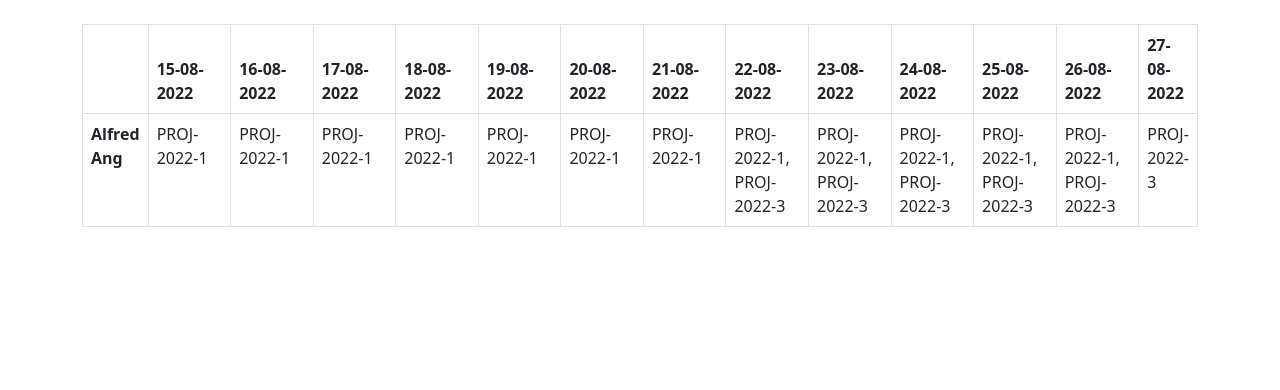
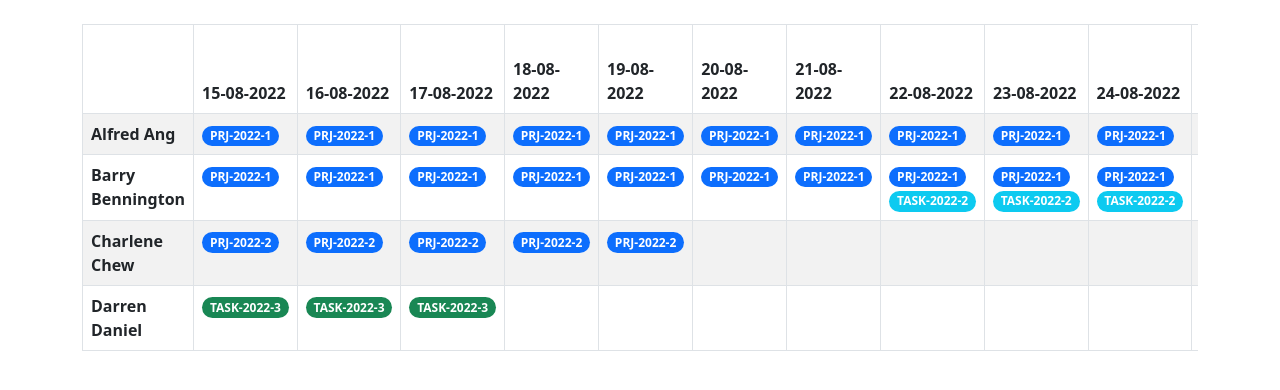
Before and after one commit to breaktoprotect/keido, a React (Create React App) app in the folder keido-react/: page / in a window 1280 px wide. Shown: the top 390 px of the page. Built offline with nearby package versions, Linux system fonts and the light colour scheme.

Commit message:
Population of consultants to tasks in a timeline done; Some beautification

```diff
--- a/keido-react/src/components/dayCalendar.jsx
+++ b/keido-react/src/components/dayCalendar.jsx
@@ -15,15 +15,23 @@ class DayCalendar extends Component {
         const consultantsTasks = this.getConsultantsTasks(scheduledItems);
 
         //debug
-        console.log(consultantsTasks);
+        console.log("consultantsTasks obj:", consultantsTasks);
 
         //debug 1 consultant
         const aConsultant = Object.keys(consultantsTasks)[0];
         const aTasks = consultantsTasks[aConsultant];
 
+        //debug
+        console.log("aConsultant:", aConsultant);
+        console.log("aTasks:", aTasks);
+        this.populateSchedule(consultantsTasks, days);
+
+        // Staging to map all consultants and tasks
+        const consultants = Object.keys(consultantsTasks);
+
         return (
             <div className="table-responsive">
-                <table className="table table-bordered">
+                <table className="table table-bordered table-striped">
                     <thead>
                         <tr>
                             <th scope="col"></th>
@@ -34,14 +42,27 @@ class DayCalendar extends Component {
                             ))}
                         </tr>
                     </thead>
-                    <tbody>{this.populateRow(aConsultant, aTasks, days)}</tbody>
+
+                    <tbody>
+                        {consultants.map((consultant) => {
+                            return this.populateRow(
+                                consultant,
+                                consultantsTasks[consultant],
+                                days
+                            );
+                        })}
+                    </tbody>
                 </table>
             </div>
         );
     }
 
+    // Convert to neat list of consultant and their correspond array of {day:project} keypair values
+    /*
+    john -> [ project1, project2]
+    chris -> [project2, project4]
+    */
     getConsultantsTasks(scheduledItems) {
-        // Neat list of consultant and their correspond array of {day:project} keypair values
         var consultantsTasks = {};
         scheduledItems.map((item) => {
             item.consultants.map((consultant) => {
@@ -51,6 +72,7 @@ class DayCalendar extends Component {
                             projectID: item.id,
                             startDate: item.startDate,
                             endDate: item.endDate,
+                            type: item.type,
                         },
                     ];
                 } else {
@@ -60,6 +82,7 @@ class DayCalendar extends Component {
                             projectID: item.id,
                             startDate: item.startDate,
                             endDate: item.endDate,
+                            type: item.type,
                         },
                     ];
                 }
@@ -69,52 +92,81 @@ class DayCalendar extends Component {
         return consultantsTasks;
     }
 
-    populateSchedule(days, consultantsTasks) {
-        days.map((day) => {
-            Object.keys(consultantsTasks).map((person) => {
-                consultantsTasks[person].map((project) => {
-                    this.addToCal(day, project);
-                });
-            });
-        });
+    populateSchedule(consultantsTasks, days) {
+        const consultants = Object.keys(consultantsTasks);
+
+        //debug
+        console.warn("consultants:", consultants);
+        console.warn("one consultant:", consultants[0]);
+        console.warn(
+            "one consultant's tasks:",
+            consultantsTasks[consultants[0]]
+        );
+
+        //consultants.map((index, consultant) => ())
+
+        /*             console.log(
+                "single consultant's tasks:",
+                consultantsTasks[consultant]
+            ); */
+
+        //this.populateRow(consultant[index], consultantsTasks[consultant[index]], days)
     }
 
+    // Populate a single consultant across the selected date range (days)
     populateRow(consultant, tasks, days) {
         //debug
         console.log("tasks", tasks);
 
         //pre-process
-        let columnItems = [];
-        let dayTask = "";
+        let columnSlots = [];
+        let dayTask = [];
 
         days.map((day) => {
-            dayTask = ""; //Reset
+            dayTask = []; //Reset
             tasks.map((task) => {
                 let curtask = this.addToCal(day, task);
                 if (curtask !== undefined) {
-                    if (dayTask !== "") {
-                        dayTask += ", " + this.addToCal(day, task);
+                    if (dayTask !== []) {
+                        dayTask = [...dayTask, this.addToCal(day, task)];
                     } else {
-                        dayTask = this.addToCal(day, task);
+                        dayTask = [this.addToCal(day, task)];
                     }
                 }
             });
-            columnItems = [...columnItems, dayTask];
+            columnSlots = [...columnSlots, dayTask];
         });
 
         //debug
-        console.log("columnItems:", columnItems);
+        console.log("columnSlots:", columnSlots);
 
         return (
             <tr key={consultant}>
                 <th>{consultant}</th>
-                {columnItems.map((item) => (
-                    <td className="col-md-1">{item}</td>
+                {columnSlots.map((slot) => (
+                    <td className="col-md-1">
+                        {slot.map((task) => (
+                            <span className={this.getBadgeClasses(task)}>
+                                {task.projectID}
+                            </span>
+                        ))}
+                    </td>
                 ))}
             </tr>
         );
     }
 
+    getBadgeClasses(task) {
+        let badgeClasses = "badge rounded-pill ";
+        if (task.type === "billable") badgeClasses += "bg-primary";
+        else if (task.type === "research") badgeClasses += "bg-info";
+        else if (task.type === "training") badgeClasses += "bg-success";
+        else badgeClasses += "bg-secondary";
+
+        return badgeClasses;
+    }
+
+    // Add project to the calendar if the day (cell) falls within the range of the project
     addToCal(day, project) {
         if (
             isWithinInterval(day, {
@@ -122,14 +174,13 @@ class DayCalendar extends Component {
                 end: this.convertToDateObject(project.endDate),
             })
         ) {
-            console.log(project.startDate, project.endDate, day, true);
-            return project.projectID;
+            return project;
         } else {
-            console.log(project.startDate, project.endDate, day, false);
             return;
         }
     }
 
+    // Helper function to convert "20-09-2022" to a Date() object
     convertToDateObject(dateString) {
         const dayMonthYearArray = dateString.split("-");
         return new Date(
--- a/keido-react/src/mockServices/schedule.js
+++ b/keido-react/src/mockServices/schedule.js
@@ -1,7 +1,7 @@
 // This is a dummy data - eventually data will be fetched from database like MongoDB for example
 /*  fields
-projectID
-- PROJ just a generic short form for Project
+ProjectID
+- PRJ just a generic short form for Project
 - Followed by a '-' then year of creation (not when the project is performed)
 - Followed by a '-' then running number
 
@@ -11,7 +11,7 @@ date format
 */
 const scheduledItems = [
     {
-        id: "PROJ-2022-1",
+        id: "PRJ-2022-1",
         startDate: "15-08-2022",
         endDate: "26-08-2022",
         type: "billable",
@@ -20,7 +20,7 @@ const scheduledItems = [
         clientCodeName: "Django",
     },
     {
-        id: "PROJ-2022-2",
+        id: "PRJ-2022-2",
         startDate: "15-08-2022",
         endDate: "19-08-2022",
         type: "billable",
@@ -29,9 +29,9 @@ const scheduledItems = [
         clientCodeName: "Artichoke",
     },
     {
-        id: "PROJ-2022-3",
-        startDate: "22-08-2022",
-        endDate: "02-09-2022",
+        id: "PRJ-2022-3",
+        startDate: "29-08-2022",
+        endDate: "09-09-2022",
         type: "billable",
         consultants: ["Alfred Ang"],
         description: "Mobile pentest of ABC system",
@@ -57,8 +57,8 @@ const scheduledItems = [
     },
     {
         id: "TASK-2022-3",
-        startDate: "30-08-2022",
-        endDate: "02-09-2022",
+        startDate: "15-08-2022",
+        endDate: "17-08-2022",
         type: "training",
         consultants: ["Darren Daniel"],
         description: "Cloud training with Unicorn Vendor",
```
